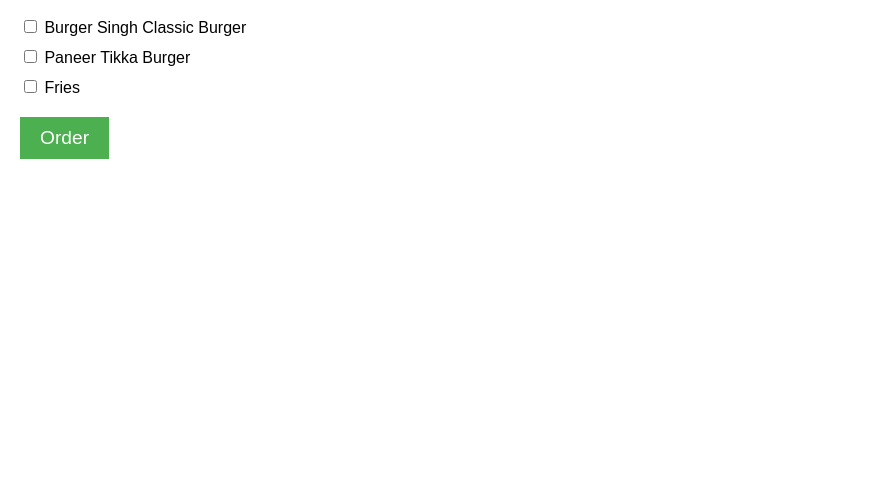
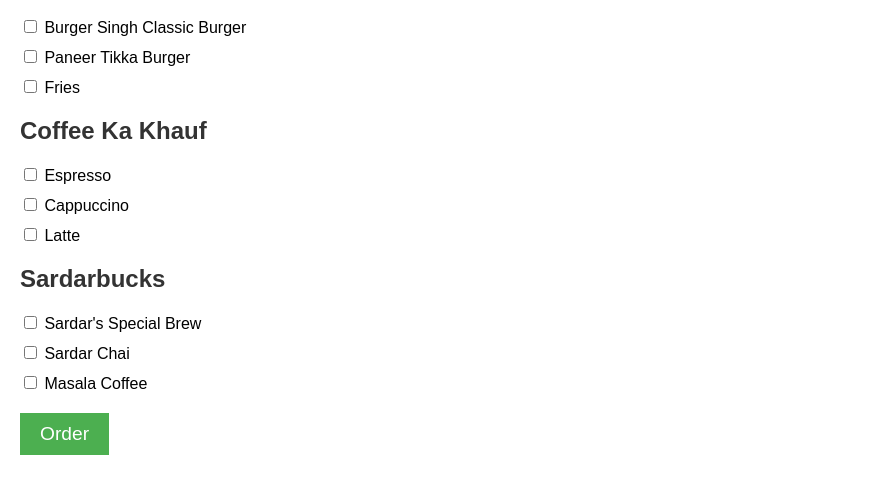
Before and after one commit to KartikBallal1610/Komato, a plain HTML site: page index.html in a window 1280 px wide. Shown: the part 111-604 px from the top of the page, without its empty margins (0-883 px from the left). Drawn offline with Linux system fonts and the light colour scheme.

Commit message:
Update index.html

```diff
--- a/index.html
+++ b/index.html
@@ -10,12 +10,33 @@
 
     <h1>Welcome to Food Delivery</h1>
 
+    <!-- Burger Singh -->
     <div class="restaurant">
         <h2>Burger Singh</h2>
         <ul>
-            <li><input type="checkbox" id="item1" name="burgerSinghItem" value="Burger Singh Classic Burger"> Burger Singh Classic Burger</li>
-            <li><input type="checkbox" id="item2" name="burgerSinghItem" value="Paneer Tikka Burger"> Paneer Tikka Burger</li>
-            <li><input type="checkbox" id="item3" name="burgerSinghItem" value="Fries"> Fries</li>
+            <li><input type="checkbox" id="burgerSinghItem1" name="burgerSinghItem" value="Burger Singh Classic Burger"> Burger Singh Classic Burger</li>
+            <li><input type="checkbox" id="burgerSinghItem2" name="burgerSinghItem" value="Paneer Tikka Burger"> Paneer Tikka Burger</li>
+            <li><input type="checkbox" id="burgerSinghItem3" name="burgerSinghItem" value="Fries"> Fries</li>
+        </ul>
+    </div>
+
+    <!-- Coffee Ka Khauf -->
+    <div class="restaurant">
+        <h2>Coffee Ka Khauf</h2>
+        <ul>
+            <li><input type="checkbox" id="coffeeKaKhaufItem1" name="coffeeKaKhaufItem" value="Espresso"> Espresso</li>
+            <li><input type="checkbox" id="coffeeKaKhaufItem2" name="coffeeKaKhaufItem" value="Cappuccino"> Cappuccino</li>
+            <li><input type="checkbox" id="coffeeKaKhaufItem3" name="coffeeKaKhaufItem" value="Latte"> Latte</li>
+        </ul>
+    </div>
+
+    <!-- Sardarbucks -->
+    <div class="restaurant">
+        <h2>Sardarbucks</h2>
+        <ul>
+            <li><input type="checkbox" id="sardarbucksItem1" name="sardarbucksItem" value="Sardar's Special Brew"> Sardar's Special Brew</li>
+            <li><input type="checkbox" id="sardarbucksItem2" name="sardarbucksItem" value="Sardar Chai"> Sardar Chai</li>
+            <li><input type="checkbox" id="sardarbucksItem3" name="sardarbucksItem" value="Masala Coffee"> Masala Coffee</li>
         </ul>
     </div>
 
```
